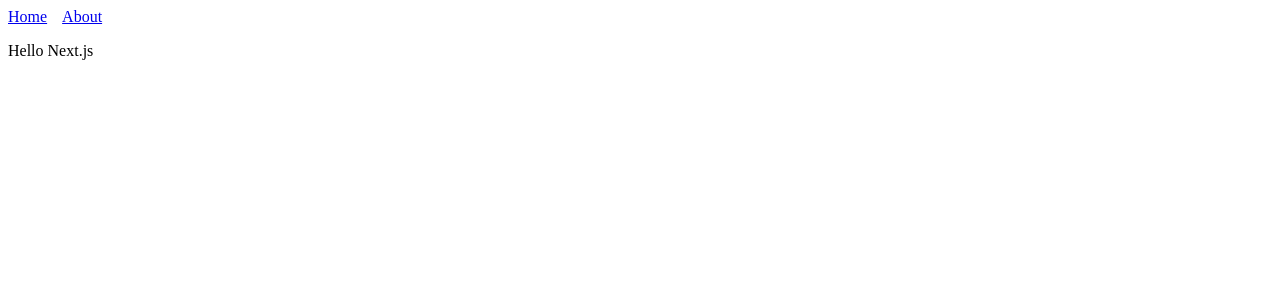
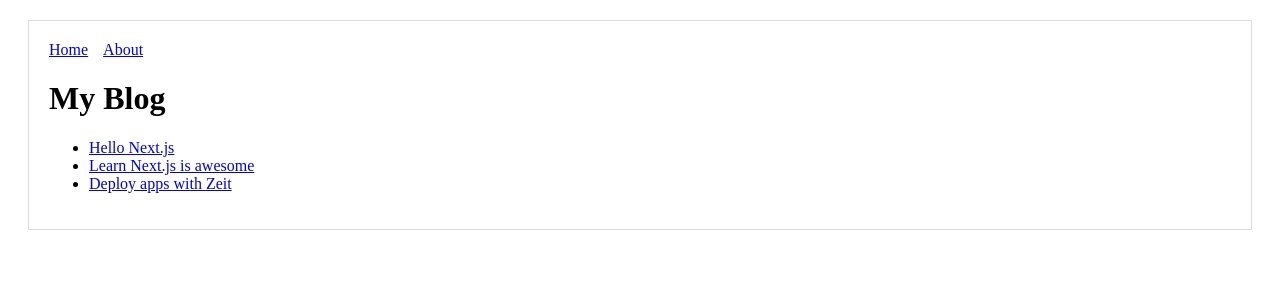
Before and after one commit to Bernkastel07th/close-portfolio, a Next.js app: page / in a window 1280 px wide. Shown: the top 300 px of the page. Built offline with nearby package versions, Linux system fonts and the light colour scheme.

Commit message:
feat: server side

```diff
--- /dev/null
+++ b/components/Layout.js
@@ -0,0 +1,16 @@
+import Header from './Header'
+
+const layoutStyle = {
+  margin: 20,
+  padding: 20,
+  border: '1px solid #DDD',
+}
+
+const Layout = props => (
+  <div style={layoutStyle}>
+    <Header />
+    {props.children}
+  </div>
+)
+
+export default Layout
--- a/package.json
+++ b/package.json
@@ -4,6 +4,7 @@
   "main": "index.js",
   "license": "MIT",
   "dependencies": {
+    "express": "^4.16.4",
     "next": "^7.0.2",
     "react": "^16.7.0",
     "react-dom": "^16.7.0"
--- a/pages/about.js
+++ b/pages/about.js
@@ -1,5 +1,7 @@
+import Layout from '../components/Layout'
+
 export default () => (
-  <div>
+  <Layout>
     <p>This is the about page</p>
-  </div>
+  </Layout>
 )
--- a/pages/index.js
+++ b/pages/index.js
@@ -1,10 +1,21 @@
-import Header from '../components/Header'
+import Layout from '../components/Layout'
+import Link from 'next/link'
 
-const Index = () => (
-  <div>
-    <Header />
-    <p>Hello Next.js</p>
-  </div>
+const PostLink = props => (
+  <li>
+    <Link as={`/p/${props.id}`} href={`/post?title=${props.title}`}>
+      <a>{props.title}</a>
+    </Link>
+  </li>
 )
 
-export default Index
+export default () => (
+  <Layout>
+    <h1>My Blog</h1>
+    <ul>
+      <PostLink id="hello-nextjs" title="Hello Next.js" />
+      <PostLink id="learn-nextjs" title="Learn Next.js is awesome" />
+      <PostLink id="deploy-nextjs" title="Deploy apps with Zeit" />
+    </ul>
+  </Layout>
+)
```
Also changed, not shown: pages/post.js (added, +17 -0 lines), server.js (added, +31 -0 lines), 1 other file (tests, documents, lock files or other folders).
